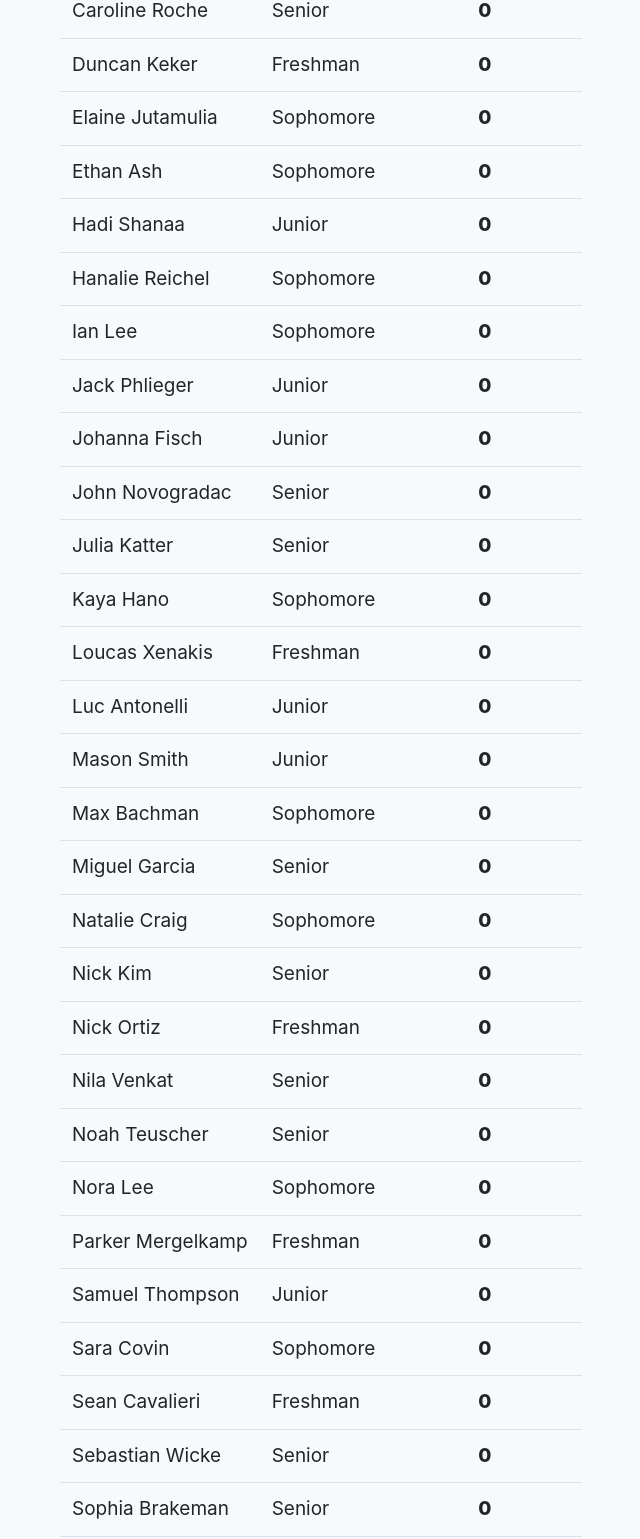
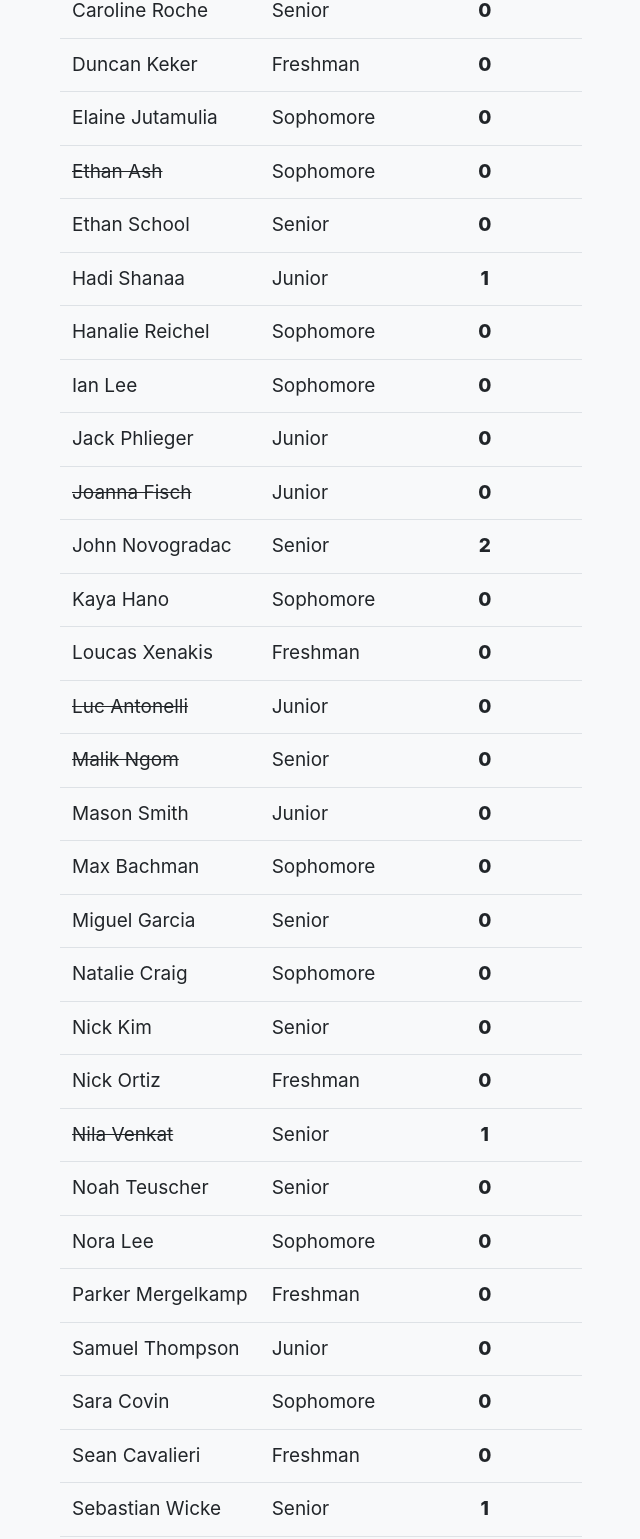
Before and after one commit to hrs-cce/assassins, a website with bundled scripts: page index.html in a window 1280 px wide. Shown: the part 1694-3233 px from the top of the page, without its empty margins (215-855 px from the left). Built offline with nearby package versions, Linux system fonts and the light colour scheme.

Commit message:
Update index.html

```diff
--- a/index.html
+++ b/index.html
@@ -113,9 +113,9 @@
               </thead>
               <tbody>
                 <tr>
-                  <td>Aidan Cassel-Mace</td>
+                  <td style="text-decoration: line-through">Aidan Cassel-Mace</td>
                   <td>Senior</td>
-                  <td class="bold">0</td>
+                  <td class="bold">1</td>
                 </tr>
                 <tr>
                   <td>Aidan Wogan</td>
@@ -178,14 +178,19 @@
                   <td class="bold">0</td>
                 </tr>
                 <tr>
-                  <td>Ethan Ash</td>
+                  <td style="text-decoration: line-through" >Ethan Ash</td>
                   <td>Sophomore</td>
+                  <td class="bold">0</td>
+                </tr>
+                <tr>
+                  <td>Ethan School</td>
+                  <td>Senior</td>
                   <td class="bold">0</td>
                 </tr>
                 <tr>
                   <td>Hadi Shanaa</td>
                   <td>Junior</td>
-                  <td class="bold">0</td>
+                  <td class="bold">1</td>
                 </tr>
                 <tr>
                   <td>Hanalie Reichel</td>
@@ -203,19 +208,14 @@
                   <td class="bold">0</td>
                 </tr>
                 <tr>
-                  <td>Johanna Fisch</td>
+                  <td style="text-decoration: line-through">Joanna Fisch</td>
                   <td>Junior</td>
                   <td class="bold">0</td>
                 </tr>
                 <tr>
                   <td>John Novogradac</td>
                   <td>Senior</td>
-                  <td class="bold">0</td>
-                </tr>
-                <tr>
-                  <td>Julia Katter</td>
-                  <td>Senior</td>
-                  <td class="bold">0</td>
+                  <td class="bold">2</td>
                 </tr>
                 <tr>
                   <td>Kaya Hano</td>
@@ -228,8 +228,13 @@
                   <td class="bold">0</td>
                 </tr>
                 <tr>
-                  <td>Luc Antonelli</td>
+                  <td style="text-decoration: line-through">Luc Antonelli</td>
                   <td>Junior</td>
+                  <td class="bold">0</td>
+                </tr>
+                <tr>
+                  <td style="text-decoration: line-through" >Malik Ngom</td>
+                  <td>Senior</td>
                   <td class="bold">0</td>
                 </tr>
                 <tr>
@@ -263,9 +268,9 @@
                   <td class="bold">0</td>
                 </tr>
                 <tr>
-                  <td>Nila Venkat</td>
+                  <td style="text-decoration: line-through" >Nila Venkat</td>
                   <td>Senior</td>
-                  <td class="bold">0</td>
+                  <td class="bold">1</td>
                 </tr>
                 <tr>
                   <td>Noah Teuscher</td>
@@ -300,10 +305,10 @@
                 <tr>
                   <td>Sebastian Wicke</td>
                   <td>Senior</td>
-                  <td class="bold">0</td>
+                  <td class="bold">1</td>
                 </tr>
                 <tr>
-                  <td>Sophia Brakeman</td>
+                  <td style="text-decoration: line-through" >Sophia Brakeman</td>
                   <td>Senior</td>
                   <td class="bold">0</td>
                 </tr>
@@ -335,7 +340,7 @@
                 <tr>
                   <td>Will Knight</td>
                   <td>Junior</td>
-                  <td class="bold">0</td>
+                  <td class="bold">1</td>
                 </tr>
                 <tr>
                   <td>Will Xenakis</td>
```
